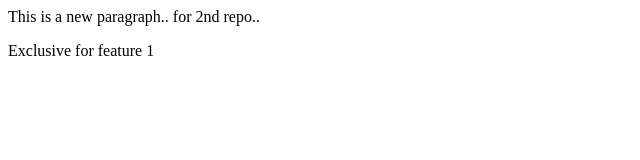
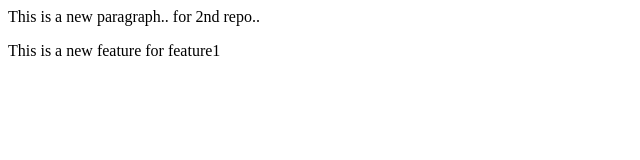
Before and after one commit to Malikshahmahimi/local-repo, a plain HTML site: page index.html in a window 1280 px wide. Shown: the full height of the page, 0-640 px from the left. Drawn offline with Linux system fonts and the light colour scheme.

Commit message:
add new feature for feature1

```diff
--- a/index.html
+++ b/index.html
@@ -1,2 +1,2 @@
 <p>This is a new paragraph.. for 2nd repo..</p>
-<p> Exclusive for feature 1</p>
+<p> This is a new feature for feature1</p>
```
